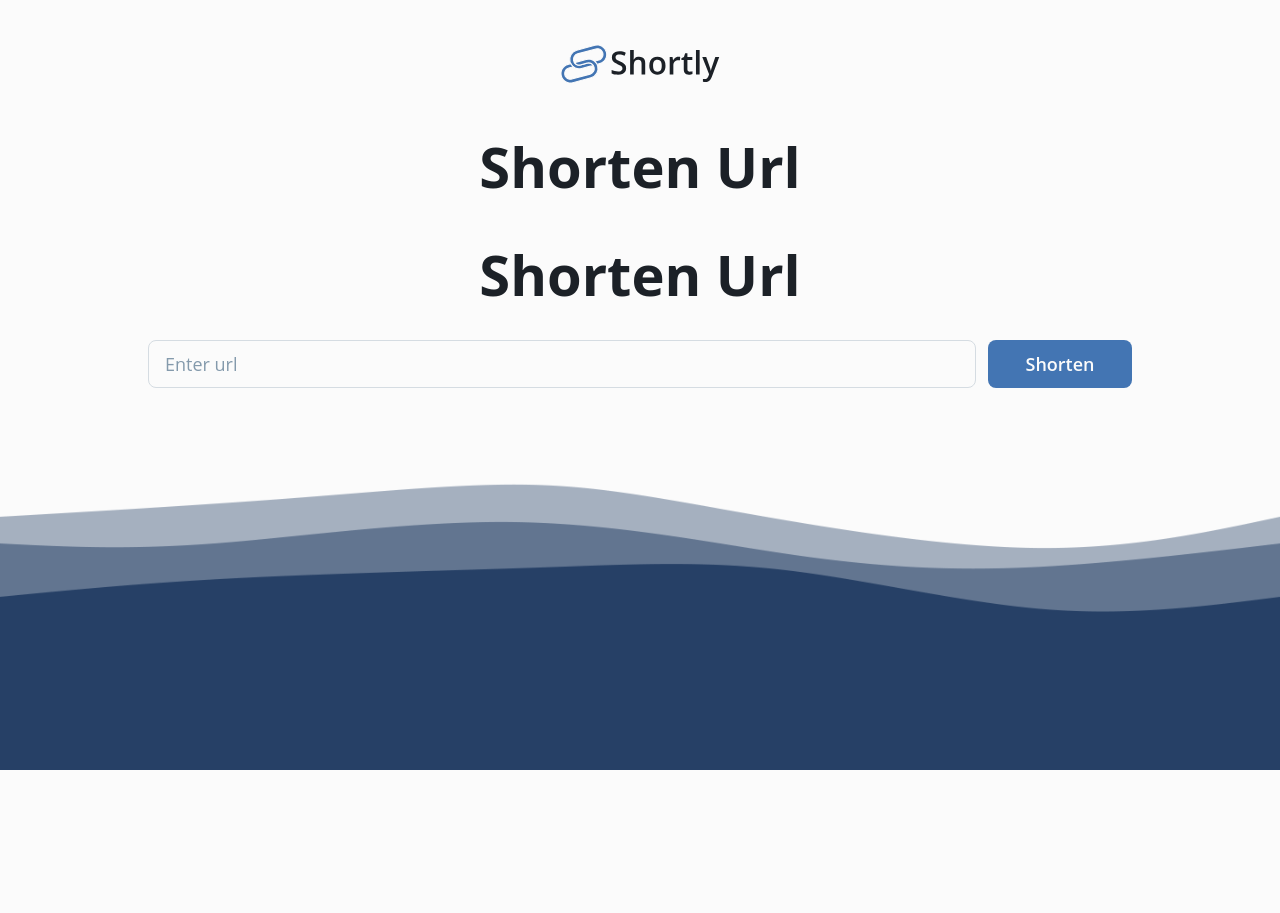
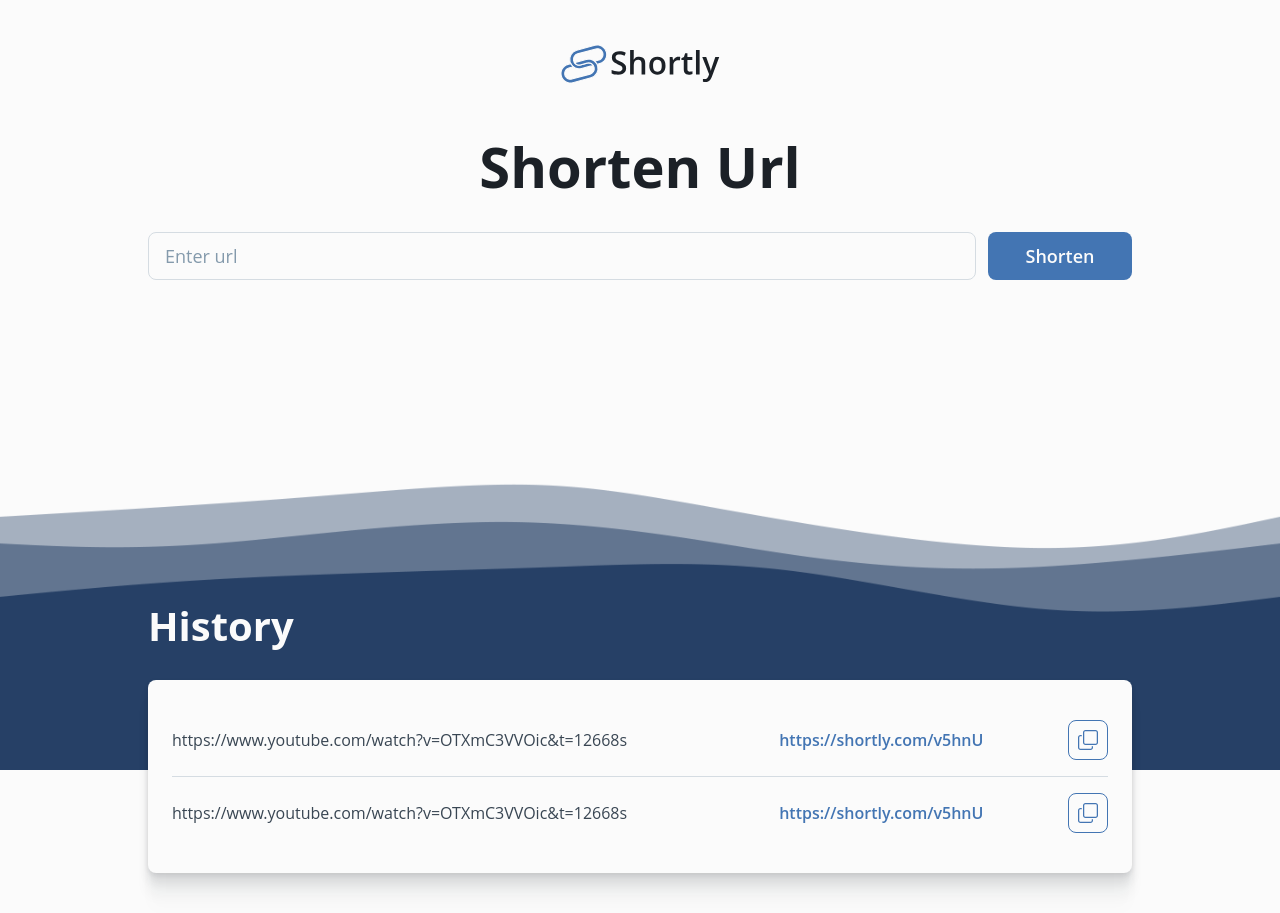
Before and after one commit to diegozam-dev/url-shortener, a React (Vite) app in the folder frontend/: page / in a window 1280 px wide. Before the commit the page ends 800 px from the top, so only its background shows below. Built offline with nearby package versions, Linux system fonts and the light colour scheme.

Commit message:
remove heading of the shorten-url section, update the wave style and add the shortened-url-history section

```diff
--- a/frontend/src/components/layouts/HomeLayout.tsx
+++ b/frontend/src/components/layouts/HomeLayout.tsx
@@ -1,31 +1,35 @@
 import shortlyLogo from '../../assets/shortly-logo.svg';
 import ShortenUrl from '../../features/shortenUrl/ShortenUrl';
 import waves from '../../assets/waves.png';
+import ShortenedUrlHistory from '../../features/shortenedUrlHistory/ShortenedUrlHistory';
 
 const HomeLayout = () => {
   return (
-    <div className="mx-auto px-6 max-w-[1032px] overflow-visible">
+    <main className="mx-auto px-6 max-w-[1032px] overflow-visible">
       <img
         src={shortlyLogo}
         alt="Shortly logo"
         className="my-10 mx-auto w-40 z-50"
       />
       <section id="shorten-url" className="my-10 min-h-96 z-50">
-        <h1 className="text-(--heading-primary) text-center mb-6">
-          Shorten Url
-        </h1>
         <ShortenUrl />
       </section>
-      <div className="absolute left-0 top-[550px] min-[370px]:top-[500px] sm:top-[450px] w-full h-80 overflow-hidden flex justify-center">
+      <div className="absolute left-0 top-[550px] min-[370px]:top-[500px] sm:top-[450px] w-full h-80 overflow-hidden flex justify-center -z-10">
         <div className="w-full h-full">
           <img
             src={waves}
-            alt=""
+            alt="Waves"
             className="w-full h-full object-cover object-top"
           />
         </div>
       </div>
-    </div>
+      <section
+        id="shortened-url-history"
+        className="pt-36 sm:pt-12 pb-10 z-50 min-[370px]:pt-24"
+      >
+        <ShortenedUrlHistory />
+      </section>
+    </main>
   );
 };
 
```
